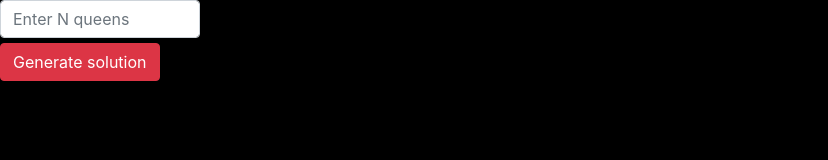
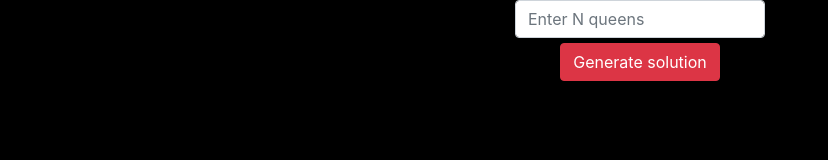
Before and after one commit to Anersyum/EightQueens, a plain HTML site: page index.html in a window 1280 px wide. Shown: the whole page, without its empty margins (0-828 px from the left). Drawn offline with nearby package versions, Linux system fonts and the light colour scheme.

Commit message:
Some layout changes

```diff
--- a/css/index.css
+++ b/css/index.css
@@ -2,3 +2,10 @@ div {
 
     position: absolute;
 }
+
+main {
+
+    margin: auto;
+    width: 250px;
+    text-align: center;
+}
--- a/index.html
+++ b/index.html
@@ -9,9 +9,10 @@
 </head>
 <body style="background-color: black; color: white; font-size: 33pt;">
 
-    <input type="text" placeholder="Enter N queens" class="form-control" style="width: 200px; margin-bottom: 5px;">
-    <button onclick="buttonPressed()" class="btn btn-danger" style="margin-bottom: 10px;">Generate solution</button>
-
+    <main>
+        <input type="text" placeholder="Enter N queens" class="form-control" style="width: 250px; margin-bottom: 5px;">
+        <button onclick="buttonPressed()" class="btn btn-danger" style="margin-bottom: 40px;">Generate solution</button>
+    </main>
     <!-- Optional JavaScript -->
     <!-- jQuery first, then Popper.js, then Bootstrap JS -->
     <script src="https://code.jquery.com/jquery-3.3.1.slim.min.js" integrity="sha384-q8i/X+965DzO0rT7abK41JStQIAqVgRVzpbzo5smXKp4YfRvH+8abtTE1Pi6jizo" crossorigin="anonymous"></script>
--- a/js/eightQueens.js
+++ b/js/eightQueens.js
@@ -23,7 +23,7 @@ function generateBlocks(rows, cols) {
 
             let ele = document.createElement("div");
 
-            ele.style.border = "solid 2px red";
+            ele.style.border = "solid 2px #cc3333";
             ele.style.width = "160px";
             ele.style.height = "50px";
             ele.style.marginLeft = j * 160 + "px";
```
